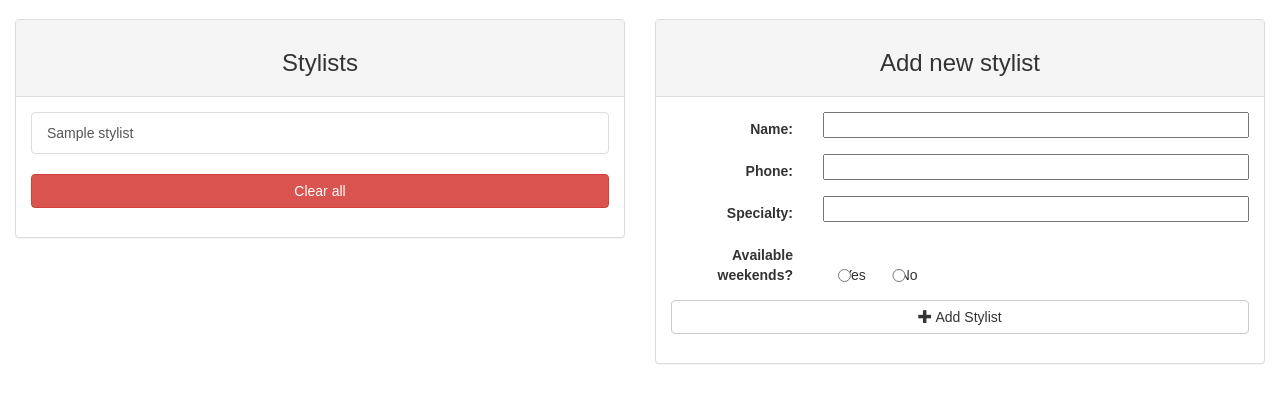
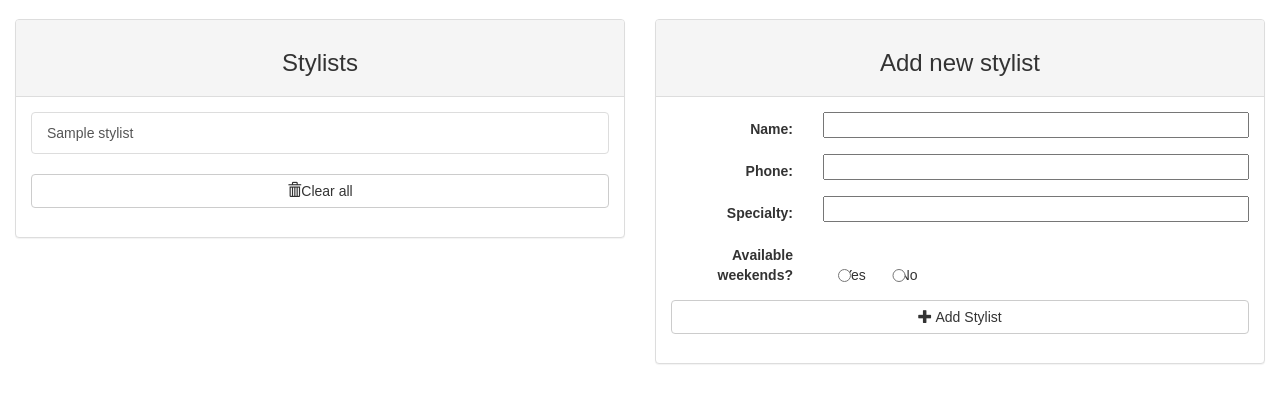
Before and after one commit to ashlinaronin/hair-salon, a PHP site: template views/index.html.twig in a window 1280 px wide. Shown: the part 51-454 px from the top of the page. Run offline with PHP 8.4, Linux system fonts and the light colour scheme; the template is opened without the code that fills it: most values are stand-ins (such as "Sample title", 1, 10 or a date in 2020); some libraries are stand-ins or nearby versions.

Commit message:
Update mismatched button on index.html.twig

```diff
--- a/views/index.html.twig
+++ b/views/index.html.twig
@@ -36,8 +36,12 @@
 
                                 <form action="/" method="post">
                                     <input name="_method" type="hidden" value="delete">
-                                    <button type="submit" class="btn btn-danger">Clear all</button>
+                                    <button type="submit" class="btn btn-default btn-md">
+                                        <span class="glyphicon glyphicon-trash" aria-hidden="true"></span>Clear all
+                                    </button>
                                 </form>
+
+
                             {% else %}
                                 <p>There are no stylists yet.</p>
                             {% endif %}
```
